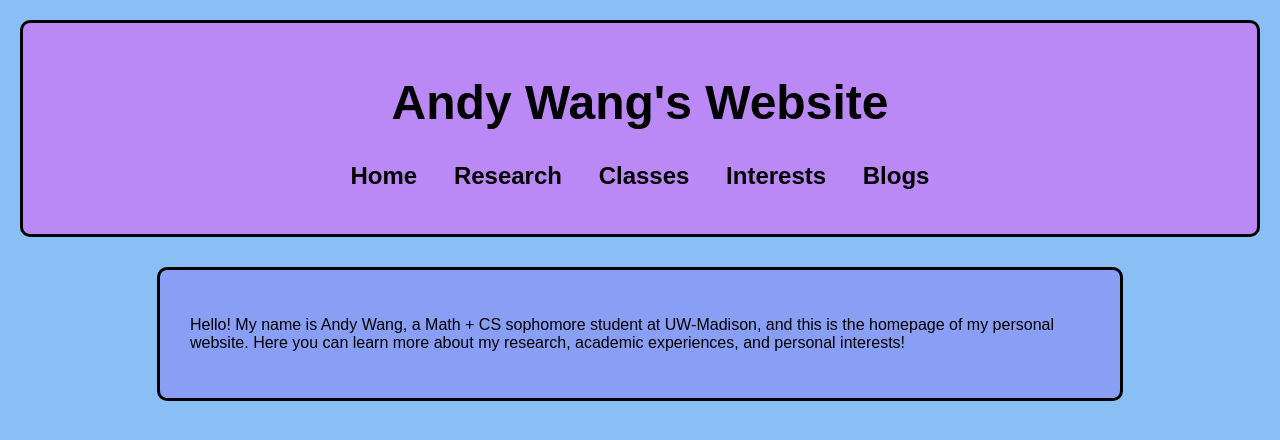
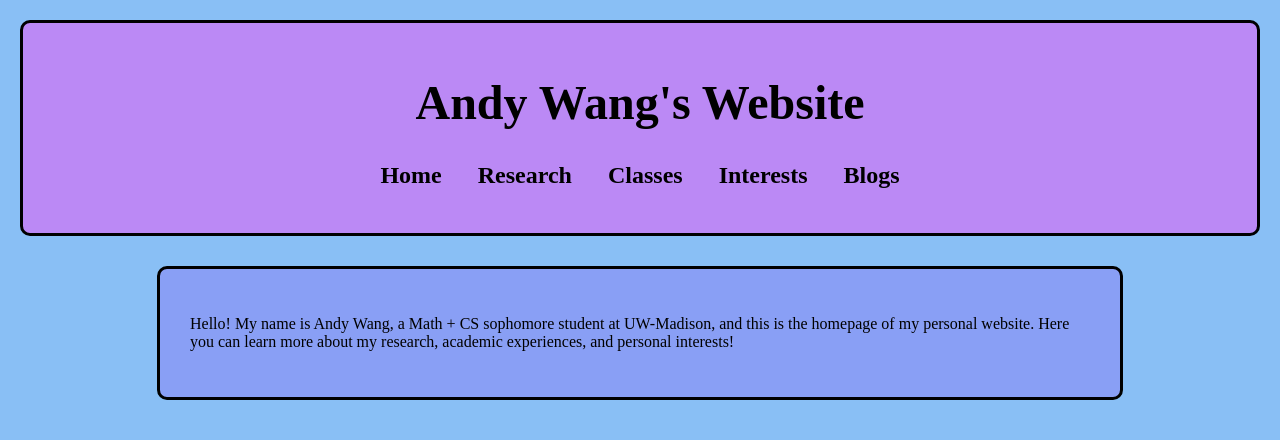
Before and after one commit to yeedragon0722/yeedragon0722.github.io, a plain HTML site: page index.html in a window 1280 px wide. Drawn offline with Linux system fonts and the light colour scheme.

Commit message:
Add files via upload

```diff
--- a/style.css
+++ b/style.css
@@ -1,5 +1,5 @@
 body {
-    font-family: Arial, serif;
+    font-family: "Times New Roman", serif;
     margin: 20px;
     padding: 0;
     background-color: #89BFF5;
```
